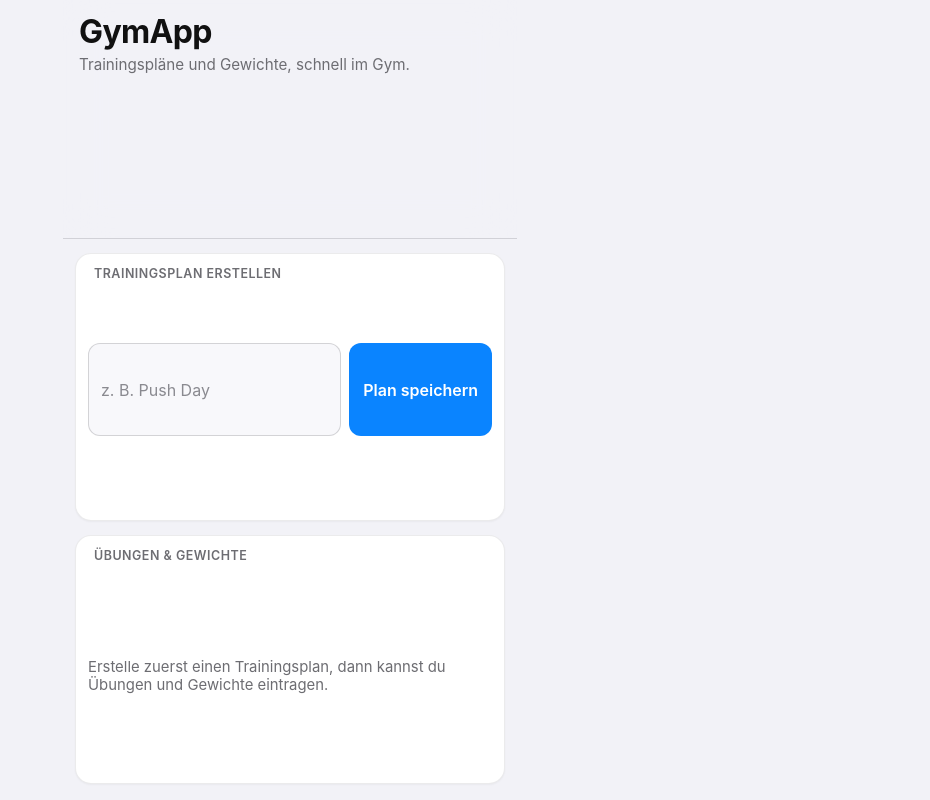
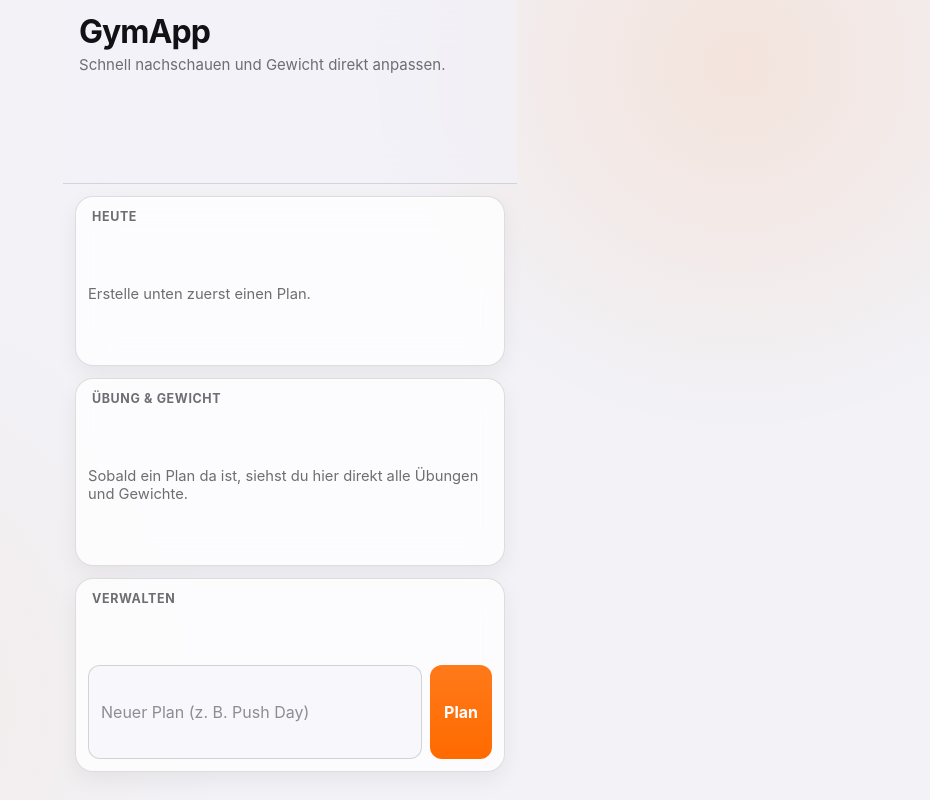
Before and after one commit to simonm675/GymApp, a React (Vite) app: page / in a window 1280 px wide. Shown: the whole page, without its empty margins (350-1280 px from the left). Built offline with nearby package versions, Linux system fonts and the light colour scheme.

Commit message:
Add exercise weight adjustment functionality and improve UI styling

```diff
--- a/src/App.tsx
+++ b/src/App.tsx
@@ -53,6 +53,10 @@ function formatDelta(exercise: Exercise) {
       : 100;
 
   return `+${deltaKg.toFixed(1)} kg / +${deltaPercent.toFixed(1)}%`;
+}
+
+function clampWeight(value: number) {
+  return Math.max(0, Math.min(300, value));
 }
 
 export default function App() {
@@ -177,66 +181,86 @@ export default function App() {
     );
   }
 
+  function changeExerciseByDelta(exerciseId: string, delta: number) {
+    if (!activePlan) {
+      return;
+    }
+
+    setPlans((previous) =>
+      previous.map((plan) => {
+        if (plan.id !== activePlan.id) {
+          return plan;
+        }
+
+        return {
+          ...plan,
+          exercises: plan.exercises.map((exercise) => {
+            if (exercise.id !== exerciseId) {
+              return exercise;
+            }
+
+            const nextWeight = clampWeight(
+              Number((exercise.currentWeight + delta).toFixed(1))
+            );
+
+            if (nextWeight === exercise.currentWeight) {
+              return exercise;
+            }
+
+            return {
+              ...exercise,
+              previousWeight: exercise.currentWeight,
+              currentWeight: nextWeight
+            };
+          })
+        };
+      })
+    );
+  }
+
   return (
     <main className="app-shell">
       <section className="phone-frame">
         <header className="topbar">
           <h1>GymApp</h1>
-          <p>Trainingspläne und Gewichte, schnell im Gym.</p>
+          <p>Schnell nachschauen und Gewicht direkt anpassen.</p>
         </header>
 
         <section className="section-block ios-group">
-          <h2>Trainingsplan erstellen</h2>
-          <form onSubmit={createPlan} className="form-row">
-            <input
-              value={planName}
-              onChange={(event) => setPlanName(event.target.value)}
-              placeholder="z. B. Push Day"
-              aria-label="Trainingsplan Name"
-            />
-            <button type="submit">Plan speichern</button>
-          </form>
+          <h2>Heute</h2>
 
-          <div className="plan-list">
-            {plans.map((plan) => (
-              <button
-                key={plan.id}
-                className={`plan-chip ${plan.id === activePlanId ? 'active' : ''}`}
-                onClick={() => setActivePlanId(plan.id)}
-                type="button"
-              >
-                {plan.name}
-              </button>
-            ))}
-          </div>
+          {activePlan ? (
+            <>
+              <div className="current-plan-row">
+                <label htmlFor="active-plan">Plan</label>
+                <select
+                  id="active-plan"
+                  value={activePlanId}
+                  onChange={(event) => setActivePlanId(event.target.value)}
+                  aria-label="Aktiver Trainingsplan"
+                >
+                  {plans.map((plan) => (
+                    <option key={plan.id} value={plan.id}>
+                      {plan.name}
+                    </option>
+                  ))}
+                </select>
+              </div>
+
+              <p className="plan-hint">
+                {activePlan.exercises.length} Übungen in diesem Plan
+              </p>
+            </>
+          ) : (
+            <p className="empty-text">Erstelle unten zuerst einen Plan.</p>
+          )}
         </section>
 
         <section className="section-block ios-group">
-          <h2>Übungen & Gewichte</h2>
+          <h2>Übung & Gewicht</h2>
 
           {activePlan ? (
             <>
-              <form onSubmit={addExercise} className="form-grid">
-                <input
-                  value={exerciseName}
-                  onChange={(event) => setExerciseName(event.target.value)}
-                  placeholder="Übung"
-                  aria-label="Übungsname"
-                />
-                <select
-                  value={exerciseWeight}
-                  onChange={(event) => setExerciseWeight(event.target.value)}
-                  aria-label="Gewicht"
-                >
-                  {weightOptions.map((option) => (
-                    <option key={option} value={option}>
-                      {option} kg
-                    </option>
-                  ))}
-                </select>
-                <button type="submit">Übung hinzufügen</button>
-              </form>
-
               <div className="exercise-list">
                 {activePlan.exercises.map((exercise) => {
                   const deltaText = formatDelta(exercise);
@@ -245,11 +269,19 @@ export default function App() {
                     <article key={exercise.id} className="exercise-card">
                       <div>
                         <h3>{exercise.name}</h3>
-                        <p>{exercise.currentWeight.toFixed(1)} kg</p>
+                        <p className="weight-main">{exercise.currentWeight.toFixed(1)} kg</p>
                         {deltaText ? <small>{deltaText}</small> : null}
                       </div>
 
                       <div className="inline-update">
+                        <button
+                          type="button"
+                          className="adjust-button"
+                          onClick={() => changeExerciseByDelta(exercise.id, -2.5)}
+                          aria-label={`${exercise.name} um 2.5 kg reduzieren`}
+                        >
+                          −2.5
+                        </button>
                         <select
                           value={exercise.currentWeight.toFixed(1)}
                           onChange={(event) =>
@@ -263,6 +295,14 @@ export default function App() {
                             </option>
                           ))}
                         </select>
+                        <button
+                          type="button"
+                          className="adjust-button"
+                          onClick={() => changeExerciseByDelta(exercise.id, 2.5)}
+                          aria-label={`${exercise.name} um 2.5 kg erhöhen`}
+                        >
+                          +2.5
+                        </button>
                       </div>
                     </article>
                   );
@@ -277,9 +317,46 @@ export default function App() {
             </>
           ) : (
             <p className="empty-text">
-              Erstelle zuerst einen Trainingsplan, dann kannst du Übungen und Gewichte eintragen.
+              Sobald ein Plan da ist, siehst du hier direkt alle Übungen und Gewichte.
             </p>
           )}
+        </section>
+
+        <section className="section-block ios-group manage-block">
+          <h2>Verwalten</h2>
+
+          <form onSubmit={createPlan} className="form-row">
+            <input
+              value={planName}
+              onChange={(event) => setPlanName(event.target.value)}
+              placeholder="Neuer Plan (z. B. Push Day)"
+              aria-label="Trainingsplan Name"
+            />
+            <button type="submit">Plan</button>
+          </form>
+
+          {activePlan ? (
+            <form onSubmit={addExercise} className="form-grid">
+              <input
+                value={exerciseName}
+                onChange={(event) => setExerciseName(event.target.value)}
+                placeholder="Neue Übung"
+                aria-label="Übungsname"
+              />
+              <select
+                value={exerciseWeight}
+                onChange={(event) => setExerciseWeight(event.target.value)}
+                aria-label="Startgewicht"
+              >
+                {weightOptions.map((option) => (
+                  <option key={option} value={option}>
+                    {option} kg
+                  </option>
+                ))}
+              </select>
+              <button type="submit">Übung</button>
+            </form>
+          ) : null}
         </section>
       </section>
     </main>
--- a/src/styles.css
+++ b/src/styles.css
@@ -1,9 +1,18 @@
 :root {
   font-family: -apple-system, BlinkMacSystemFont, 'SF Pro Text', 'Inter', sans-serif;
-  color: #111111;
-  background: #f2f2f7;
   -webkit-font-smoothing: antialiased;
   -moz-osx-font-smoothing: grayscale;
+  --accent: #ff7a1a;
+  --accent-strong: #ff6a00;
+  --bg: #f2f2f7;
+  --text: #121214;
+  --muted: #6d6d72;
+  --card: rgba(255, 255, 255, 0.78);
+  --card-solid: #ffffff;
+  --field: rgba(247, 247, 252, 0.94);
+  --field-border: rgba(60, 60, 67, 0.2);
+  --line: rgba(60, 60, 67, 0.16);
+  --header: rgba(242, 242, 247, 0.72);
 }
 
 * {
@@ -13,7 +22,11 @@
 body {
   margin: 0;
   min-height: 100vh;
-  background: #f2f2f7;
+  color: var(--text);
+  background:
+    radial-gradient(circle at 85% 8%, rgba(255, 122, 26, 0.12), transparent 28%),
+    radial-gradient(circle at 12% 88%, rgba(255, 163, 84, 0.1), transparent 32%),
+    var(--bg);
 }
 
 input,
@@ -24,7 +37,7 @@ button {
 
 .app-shell {
   min-height: 100vh;
-  padding: 0 12px max(16px, env(safe-area-inset-bottom));
+  padding: 0 12px max(18px, env(safe-area-inset-bottom));
   display: flex;
   justify-content: center;
 }
@@ -32,33 +45,33 @@ button {
 .phone-frame {
   width: min(100%, 430px);
   display: grid;
-  gap: 14px;
+  gap: 12px;
 }
 
 .topbar {
   position: sticky;
   top: 0;
-  z-index: 20;
+  z-index: 40;
   margin: 0 -12px;
-  padding: max(14px, env(safe-area-inset-top)) 16px 10px;
-  background: rgba(242, 242, 247, 0.8);
-  border-bottom: 1px solid rgba(60, 60, 67, 0.18);
-  backdrop-filter: saturate(180%) blur(22px);
-  -webkit-backdrop-filter: saturate(180%) blur(22px);
+  padding: max(15px, env(safe-area-inset-top)) 16px 10px;
+  background: var(--header);
+  border-bottom: 1px solid var(--line);
+  backdrop-filter: saturate(185%) blur(20px);
+  -webkit-backdrop-filter: saturate(185%) blur(20px);
 }
 
 .topbar h1 {
   margin: 0;
   font-size: 2rem;
-  line-height: 1.1;
-  font-weight: 700;
-  letter-spacing: -0.02em;
+  line-height: 1.05;
+  font-weight: 740;
+  letter-spacing: -0.03em;
 }
 
 .topbar p {
   margin: 6px 0 0;
-  color: #6d6d72;
-  font-size: 0.95rem;
+  color: var(--muted);
+  font-size: 0.94rem;
 }
 
 .section-block {
@@ -68,25 +81,46 @@ button {
 
 .section-block h2 {
   margin: 0;
-  padding: 0 6px;
-  color: #6d6d72;
+  padding: 0 4px;
+  color: var(--muted);
   font-size: 0.78rem;
-  font-weight: 600;
-  letter-spacing: 0.04em;
+  font-weight: 650;
+  letter-spacing: 0.05em;
   text-transform: uppercase;
 }
 
 .ios-group {
-  background: #ffffff;
-  border-radius: 16px;
-  border: 1px solid rgba(60, 60, 67, 0.1);
+  background: var(--card);
+  border-radius: 18px;
+  border: 1px solid var(--line);
   padding: 12px;
-  box-shadow: 0 1px 2px rgba(0, 0, 0, 0.04);
+  box-shadow:
+    inset 0 1px 0 rgba(255, 255, 255, 0.44),
+    0 8px 22px rgba(16, 18, 24, 0.06);
+  backdrop-filter: saturate(150%) blur(16px);
+  -webkit-backdrop-filter: saturate(150%) blur(16px);
+}
+
+.current-plan-row {
+  display: grid;
+  gap: 6px;
+}
+
+.current-plan-row label {
+  color: var(--muted);
+  font-size: 0.84rem;
+  font-weight: 600;
+}
+
+.plan-hint,
+.empty-text {
+  margin: 2px 0 0;
+  color: var(--muted);
+  font-size: 0.92rem;
 }
 
 .form-row,
-.form-grid,
-.inline-update {
+.form-grid {
   display: grid;
   gap: 8px;
 }
@@ -102,13 +136,13 @@ button {
 input,
 select {
   width: 100%;
-  border: 1px solid rgba(60, 60, 67, 0.2);
-  background: #f8f8fb;
-  color: #111111;
+  min-height: 44px;
   border-radius: 12px;
+  border: 1px solid var(--field-border);
+  background: var(--field);
+  color: var(--text);
   padding: 10px 12px;
   outline: none;
-  min-height: 42px;
 }
 
 select {
@@ -117,50 +151,27 @@ select {
 }
 
 input::placeholder {
-  color: #8a8a90;
+  color: #8d8d93;
 }
 
 input:focus,
 select:focus {
-  border-color: #0a84ff;
-  box-shadow: 0 0 0 3px rgba(10, 132, 255, 0.15);
+  border-color: color-mix(in srgb, var(--accent) 65%, #ffffff);
+  box-shadow: 0 0 0 3px color-mix(in srgb, var(--accent) 24%, transparent);
 }
 
 button {
   border: 0;
   border-radius: 12px;
+  min-height: 44px;
   padding: 10px 14px;
-  min-height: 42px;
   color: #ffffff;
-  background: #0a84ff;
-  font-weight: 600;
-}
-
-.plan-list {
-  display: flex;
-  gap: 8px;
-  margin-top: 8px;
-  overflow-x: auto;
-  padding-bottom: 2px;
-}
-
-.plan-chip {
-  background: #f2f2f7;
-  border: 1px solid rgba(60, 60, 67, 0.2);
-  padding: 8px 12px;
-  border-radius: 999px;
-  color: #1f1f22;
-  white-space: nowrap;
-}
-
-.plan-chip.active {
-  background: #0a84ff;
-  border-color: #0a84ff;
-  color: #ffffff;
+  background: linear-gradient(180deg, var(--accent), var(--accent-strong));
+  font-weight: 650;
 }
 
 .exercise-list {
-  margin-top: 8px;
+  margin-top: 6px;
   display: grid;
   gap: 8px;
 }
@@ -171,37 +182,52 @@ button {
   gap: 10px;
   padding: 12px;
   border-radius: 14px;
-  border: 1px solid rgba(60, 60, 67, 0.14);
-  background: #ffffff;
+  border: 1px solid var(--line);
+  background: var(--card-solid);
 }
 
 .exercise-card h3 {
   margin: 0;
   font-size: 1rem;
-  font-weight: 600;
+  font-weight: 630;
 }
 
 .exercise-card p {
   margin: 4px 0 0;
-  color: #2e2e33;
+  color: color-mix(in srgb, var(--text) 86%, #4b4b52);
+}
+
+.weight-main {
+  font-size: 1.15rem;
+  font-weight: 740;
+  letter-spacing: -0.01em;
 }
 
 .exercise-card small {
   display: inline-block;
   margin-top: 6px;
-  color: #0f9d58;
-  font-weight: 600;
+  color: color-mix(in srgb, var(--accent) 82%, #905300);
+  font-weight: 620;
 }
 
 .inline-update {
+  display: grid;
+  grid-template-columns: auto minmax(112px, 1fr) auto;
+  gap: 6px;
   align-items: center;
-  min-width: 132px;
+  min-width: 242px;
 }
 
-.empty-text {
-  margin: 8px 0 0;
-  color: #6d6d72;
-  font-size: 0.93rem;
+.adjust-button {
+  min-height: 38px;
+  padding: 8px 10px;
+  color: var(--accent-strong);
+  border: 1px solid color-mix(in srgb, var(--accent) 36%, transparent);
+  background: color-mix(in srgb, var(--accent) 16%, #ffffff);
+}
+
+.manage-block {
+  margin-bottom: 10px;
 }
 
 @media (max-width: 520px) {
@@ -212,56 +238,50 @@ button {
   }
 
   .inline-update {
+    grid-template-columns: 1fr 1fr 1fr;
     min-width: 100%;
   }
 }
 
 @media (prefers-color-scheme: dark) {
   :root {
-    color: #f5f5f7;
-    background: #000000;
+    --bg: #060607;
+    --text: #f7f7fa;
+    --muted: #9d9da3;
+    --card: rgba(30, 30, 33, 0.72);
+    --card-solid: #1c1c1f;
+    --field: rgba(45, 45, 49, 0.95);
+    --field-border: rgba(98, 98, 106, 0.5);
+    --line: rgba(98, 98, 106, 0.42);
+    --header: rgba(20, 20, 23, 0.72);
+    --accent: #ff8c3a;
+    --accent-strong: #ff7a1a;
   }
 
   body {
-    background: #000000;
-  }
-
-  .topbar {
-    background: rgba(28, 28, 30, 0.82);
-    border-bottom-color: rgba(84, 84, 88, 0.45);
-  }
-
-  .topbar p,
-  .section-block h2,
-  .empty-text {
-    color: #98989d;
-  }
-
-  .ios-group,
-  .exercise-card {
-    background: #1c1c1e;
-    border-color: rgba(84, 84, 88, 0.42);
-  }
-
-  input,
-  select,
-  .plan-chip {
-    background: #2c2c2e;
-    color: #f5f5f7;
-    border-color: rgba(84, 84, 88, 0.5);
+    background:
+      radial-gradient(circle at 86% 8%, rgba(255, 140, 58, 0.15), transparent 29%),
+      radial-gradient(circle at 14% 88%, rgba(255, 122, 26, 0.11), transparent 34%),
+      var(--bg);
   }
 
   input::placeholder {
-    color: #8e8e93;
+    color: #8d8d93;
   }
 
-  .plan-chip.active {
-    background: #0a84ff;
-    border-color: #0a84ff;
-    color: #ffffff;
+  .ios-group {
+    box-shadow:
+      inset 0 1px 0 rgba(255, 255, 255, 0.08),
+      0 10px 24px rgba(0, 0, 0, 0.34);
   }
 
   .exercise-card p {
-    color: #ececf0;
+    color: #ececf1;
+  }
+
+  .adjust-button {
+    color: #ffb17f;
+    border-color: rgba(255, 140, 58, 0.45);
+    background: rgba(255, 140, 58, 0.18);
   }
 }
```
